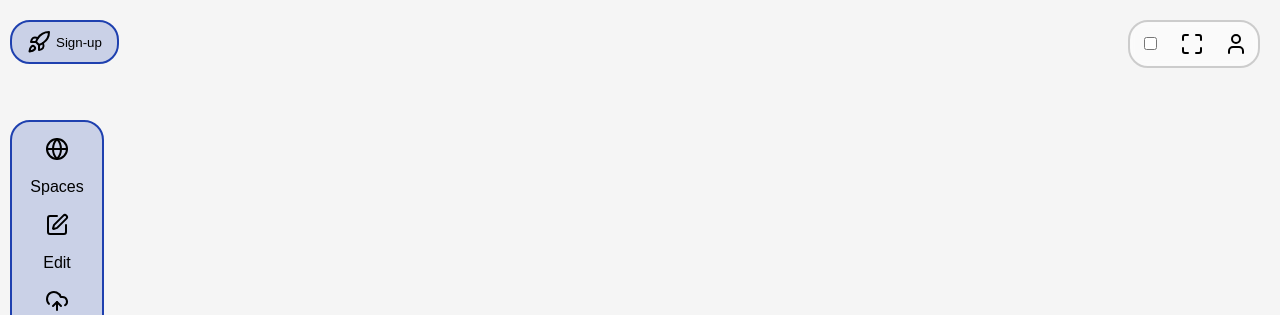
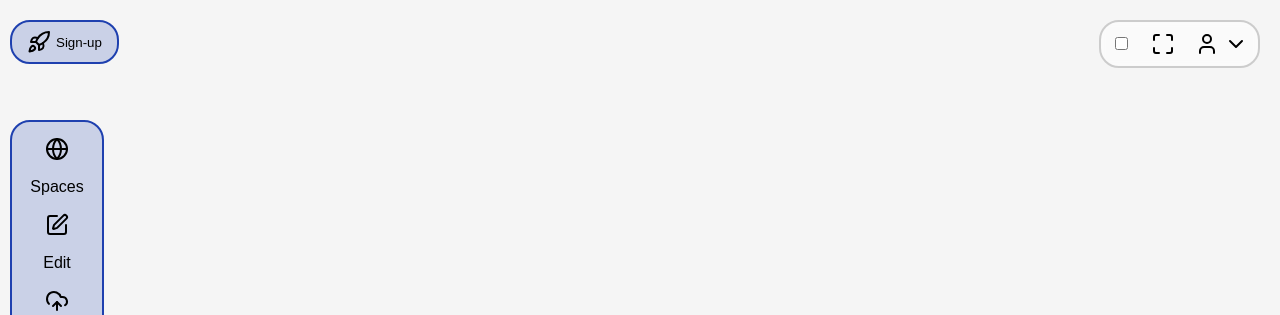
Before and after one commit to manya5/AirDraw, a Python web app: template AirDraw/templates/index.html in a window 1280 px wide. Shown: the top 315 px of the page. Run offline with Jinja, Linux system fonts and the light colour scheme; the template is opened without the code that fills it, so the values that code supplies are empty.

Commit message:
dropdown icon

```diff
--- a/AirDraw/static/styles.css
+++ b/AirDraw/static/styles.css
@@ -18,6 +18,13 @@ body {
     align-items: center;
     gap: 20px;
     backdrop-filter: blur(5px);
+}
+
+.profile-menu {
+    display: flex;
+    align-items: center;
+    gap: 5px;  /* Adjust spacing */
+    cursor: pointer;
 }
 
 .sign-up {
--- a/AirDraw/templates/index.html
+++ b/AirDraw/templates/index.html
@@ -18,7 +18,10 @@
             <span class="slider"></span>
         </label>
         <i data-lucide="maximize" class="icon"></i>
-        <i data-lucide="user" class="icon"></i>
+        <div class="profile-menu">
+            <i data-lucide="user" class="icon"></i>
+            <i data-lucide="chevron-down" class="icon"></i>
+        </div>
     </div>
 
     <!-- Sign-up Button -->
```
